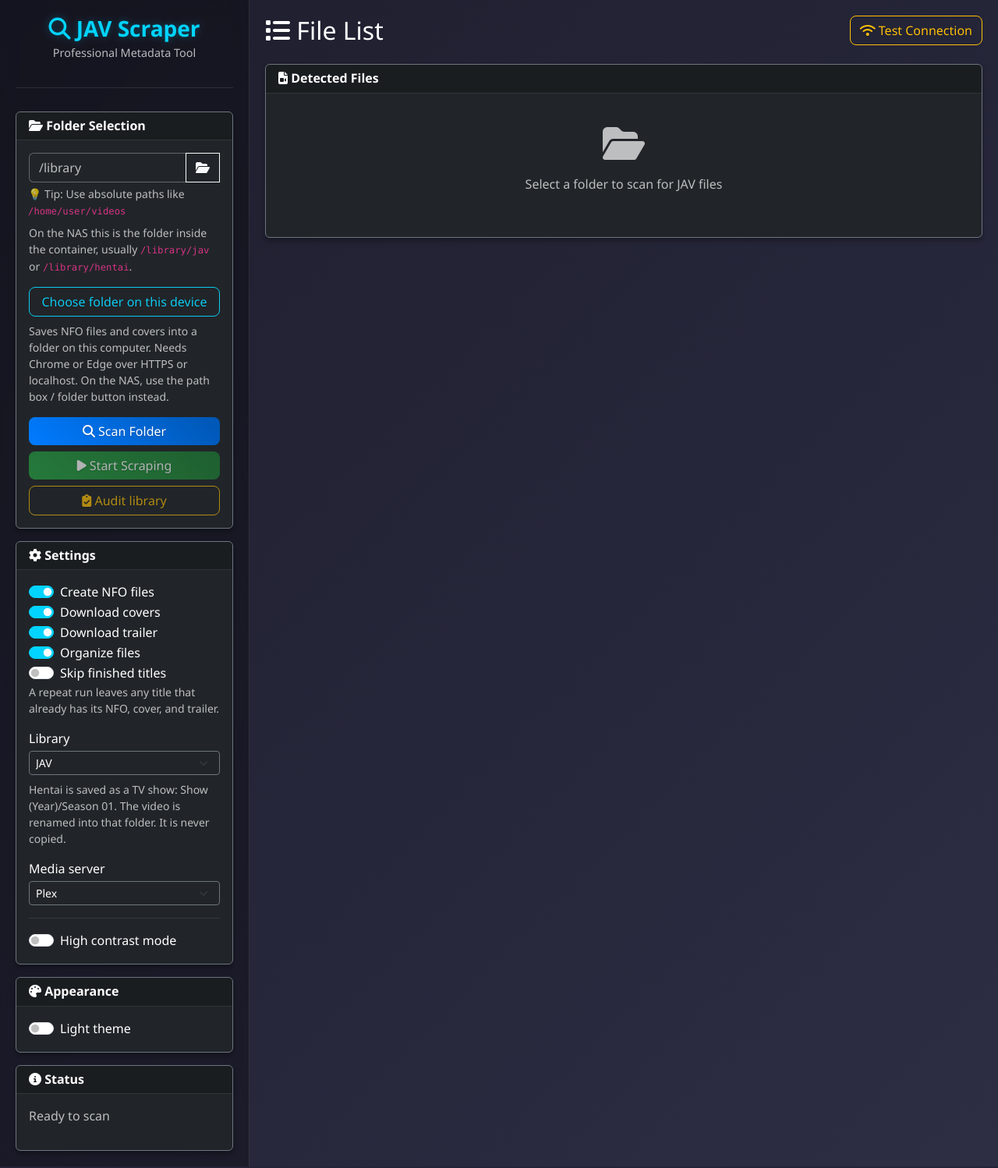
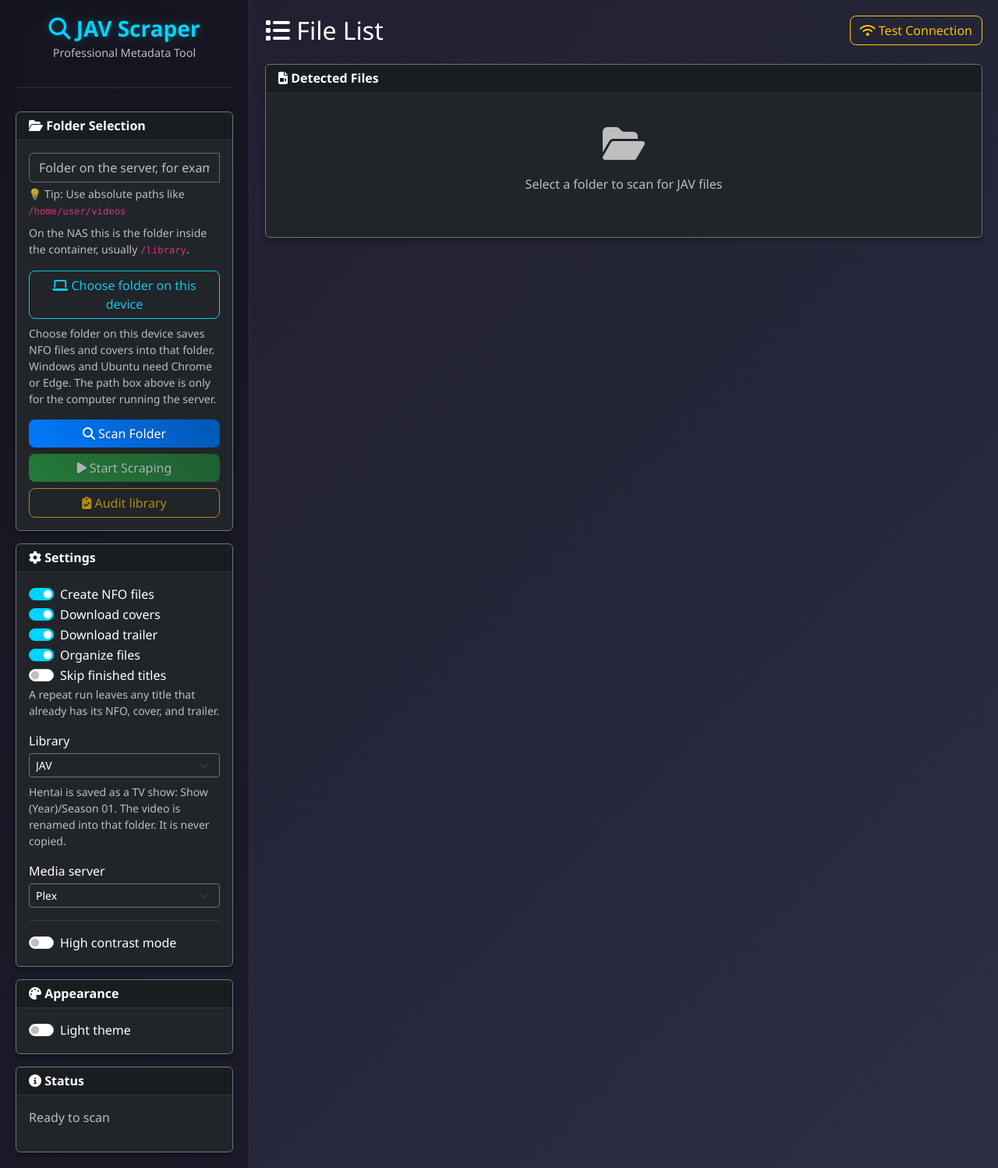
Before and after one commit to borepig/wooscraper, a Flask app: page / in a window 1280 px wide. Shown: the whole page at 78% size. Run offline with Flask 2, Linux system fonts and the light colour scheme.

Commit message:
fix(ui): restore simple folder pick, allow directories
Drop the NAS browse modal. Keep the original path box + Choose folder
button; the fallback picker now selects a folder, not files only.

Co-authored-by: Cursor <cursoragent@cursor.com>

```diff
--- a/app.py
+++ b/app.py
@@ -913,87 +913,10 @@ def _present_lookup(metadata, media_server='plex'):
 @app.route('/api/capabilities')
 def capabilities():
     """Tell the page which tools this process can actually perform."""
-    library_root = (os.environ.get('LIBRARY_ROOT') or '').strip() or ('/library' if not HOSTED else '')
     return jsonify({
         'hosted': HOSTED,
         'local_files': not HOSTED,
-        'library_root': library_root if not HOSTED else '',
-        'browse': not HOSTED,
         'version': __version__,
-    })
-
-
-def _library_roots():
-    """Folders the page may browse. Prefer LIBRARY_ROOT, then its children."""
-    roots = []
-    primary = (os.environ.get('LIBRARY_ROOT') or '').strip() or '/library'
-    if primary and os.path.isdir(primary):
-        roots.append(Path(primary).resolve())
-        try:
-            for child in sorted(Path(primary).iterdir()):
-                if child.is_dir() and not child.name.startswith('.'):
-                    roots.append(child.resolve())
-        except OSError:
-            pass
-    return roots
-
-
-def _browse_allowed(path: Path) -> bool:
-    """True when path stays under a configured library root."""
-    try:
-        resolved = path.resolve()
-    except OSError:
-        return False
-    for root in _library_roots():
-        try:
-            resolved.relative_to(root)
-            return True
-        except ValueError:
-            if resolved == root:
-                return True
-    return False
-
-
-@app.route('/api/browse')
-def browse_library():
-    """List subfolders on the NAS for the path box. Not used on hosted deploys."""
-    if HOSTED:
-        return jsonify({'error': 'Folder browsing is only available when files are on this server'}), 400
-    roots = _library_roots()
-    if not roots:
-        return jsonify({'error': 'No library folder is mounted'}), 404
-    requested = (request.args.get('path') or str(roots[0])).strip() or str(roots[0])
-    current = Path(requested)
-    if not _browse_allowed(current) or not current.is_dir():
-        current = roots[0]
-    try:
-        current = current.resolve()
-    except OSError:
-        return jsonify({'error': 'Cannot open that folder'}), 400
-    parent = current.parent if _browse_allowed(current.parent) else None
-    entries = []
-    try:
-        for item in sorted(current.iterdir(), key=lambda path: path.name.casefold()):
-            if not item.is_dir():
-                continue
-            # Skip trash / snapshot / hidden NAS folders.
-            if item.name.startswith('.') or item.name.startswith('@'):
-                continue
-            entries.append({
-                'name': item.name,
-                'path': str(item),
-                'type': 'dir',
-            })
-    except OSError as error:
-        return jsonify({'error': str(error)}), 400
-    return jsonify({
-        'success': True,
-        'path': str(current),
-        'parent': str(parent) if parent else None,
-        'roots': [str(root) for root in roots[:1]] + [
-            str(root) for root in roots[1:] if root.parent == roots[0]
-        ],
-        'entries': entries,
     })
 
 
--- a/static/js/app.js
+++ b/static/js/app.js
@@ -24,16 +24,6 @@ document.addEventListener('DOMContentLoaded', function() {
     // Initialize path suggestions
     addPathSuggestions();
 
-    const browseBtn = document.getElementById('browseServerFolder');
-    if (browseBtn) {
-        browseBtn.addEventListener('click', browseFolder);
-    }
-    const browseSelect = document.getElementById('browseSelectBtn');
-    if (browseSelect) {
-        browseSelect.addEventListener('click', selectBrowseFolder);
-    }
-    setupServerBrowse();
-
     // Initialize theme from localStorage
     try {
         const savedTheme = localStorage.getItem('theme');
@@ -53,100 +43,79 @@ document.addEventListener('DOMContentLoaded', function() {
     }
 });
 
-let browsePath = '';
 
-async function setupServerBrowse() {
+
+/**
+ * Opens the folder browser dialog
+ * @description Triggers the hidden file input to select a folder
+ * @returns {void}
+ */
+function browseFolder() {
+    // For web browsers, we'll use a simple input
+    // In a real desktop app, you'd use a native file dialog
+    const folderInput = document.getElementById('folderInput');
+    folderInput.click();
+}
+
+// Show path helper
+async function showPathHelper() {
     try {
-        const response = await fetch('/api/capabilities');
+        const response = await fetch('/api/common-paths');
         const data = await response.json();
-        const browseBtn = document.getElementById('browseServerFolder');
-        if (browseBtn) {
-            browseBtn.style.display = data.browse ? '' : 'none';
-        }
-        if (data.library_root && !document.getElementById('folderPath').value) {
-            document.getElementById('folderPath').placeholder = data.library_root;
+
+        if (data.success && data.paths.length > 0) {
+            let pathList = 'Found video folders:\n\n';
+            data.paths.forEach(item => {
+                pathList += `• ${item.path} (${item.video_count} videos)\n`;
+            });
+
+            pathList += '\n💡 Tip: Use the full path to the folder containing video files';
+
+            alert(pathList);
+        } else {
+            alert('No video folders found automatically.\n\nTry these common paths:\n• test_videos\n• /home/joe/Videos');
         }
     } catch (error) {
-        // Capabilities are optional; path box still works.
+        alert('Error finding paths. Try:\n• test_videos');
     }
 }
 
-/**
- * Opens the folder browser for folders on the server / NAS.
- */
-async function browseFolder() {
-    const start = (document.getElementById('folderPath').value || '').trim();
-    await loadBrowsePath(start);
-    const modal = bootstrap.Modal.getOrCreateInstance(document.getElementById('folderModal'));
-    modal.show();
-}
+// Quick path helper function removed - no more popup
 
-async function loadBrowsePath(path) {
-    const list = document.getElementById('browseFolderList');
-    const label = document.getElementById('browseCurrentPath');
-    if (list) {
-        list.innerHTML = '<div class="list-group-item bg-dark text-muted">Loading…</div>';
+// Handle folder selection
+function selectFolder() {
+    const folderInput = document.getElementById('folderInput');
+    if (folderInput.files.length > 0) {
+        // Get the folder name from the file object
+        const file = folderInput.files[0];
+        let folderName = '';
+
+        // Extract folder name from the relative path
+        if (file.webkitRelativePath) {
+            const pathParts = file.webkitRelativePath.split('/');
+            if (pathParts.length > 1) {
+                folderName = pathParts[0];
+            }
+        }
+
+        // Close the modal
+        const modal = bootstrap.Modal.getInstance(document.getElementById('folderModal'));
+        modal.hide();
+
+        // Show a dialog to get the full absolute path
+        const fullPath = prompt(
+            `You selected folder: "${folderName}"\n\nPlease enter the full absolute path to this folder:\n\nExample: /home/joe/media/Others/JAV/${folderName}`,
+            `/home/joe/media/Others/JAV/${folderName}`
+        );
+
+        if (fullPath && fullPath.trim()) {
+            document.getElementById('folderPath').value = fullPath.trim();
+            currentFolder = fullPath.trim();
+            showNotification('Folder path set: ' + fullPath.trim(), 'success');
+        } else {
+            showNotification('No path entered. Please enter the path manually.', 'warning');
+        }
     }
-    const query = path ? ('?path=' + encodeURIComponent(path)) : '';
-    const response = await fetch('/api/browse' + query);
-    const data = await response.json();
-    if (!response.ok) {
-        if (list) {
-            list.innerHTML = '<div class="list-group-item bg-dark text-danger">' +
-                (data.error || 'Could not open folder') + '</div>';
-        }
-        return;
-    }
-    browsePath = data.path || '';
-    if (label) {
-        label.textContent = browsePath;
-    }
-    if (!list) {
-        return;
-    }
-    list.innerHTML = '';
-    if (data.parent) {
-        const up = document.createElement('button');
-        up.type = 'button';
-        up.className = 'list-group-item list-group-item-action bg-dark text-light';
-        up.innerHTML = '<i class="fas fa-level-up-alt me-2"></i>.. (parent folder)';
-        up.addEventListener('click', () => loadBrowsePath(data.parent));
-        list.appendChild(up);
-    }
-    (data.entries || []).forEach((entry) => {
-        const row = document.createElement('button');
-        row.type = 'button';
-        row.className = 'list-group-item list-group-item-action bg-dark text-light';
-        row.innerHTML = '<i class="fas fa-folder me-2 text-warning"></i>' + entry.name;
-        row.addEventListener('click', () => loadBrowsePath(entry.path));
-        list.appendChild(row);
-    });
-    if (!(data.entries || []).length) {
-        const empty = document.createElement('div');
-        empty.className = 'list-group-item bg-dark text-muted';
-        empty.textContent = 'No subfolders here. You can still use this folder.';
-        list.appendChild(empty);
-    }
-}
-
-function selectBrowseFolder() {
-    if (!browsePath) {
-        showNotification('No folder selected', 'warning');
-        return;
-    }
-    document.getElementById('folderPath').value = browsePath;
-    currentFolder = browsePath;
-    localStorage.setItem('lastFolderPath', browsePath);
-    const modal = bootstrap.Modal.getInstance(document.getElementById('folderModal'));
-    if (modal) {
-        modal.hide();
-    }
-    showNotification('Folder path set: ' + browsePath, 'success');
-}
-
-/** Kept for older onclick handlers; same as browseFolder. */
-function selectFolder() {
-    selectBrowseFolder();
 }
 
 // Convert relative path to absolute path
@@ -337,7 +306,7 @@ async function startScraping(audit) {
         const downloadCover = document.getElementById('downloadCover').checked;
         const downloadTrailer = document.getElementById('downloadTrailer').checked;
         const library = (document.getElementById('libraryKind') || {}).value || 'jav';
-        // Hentai audit reprocesses layout too; JAV audit stays artwork-only.
+        // Hentai audit still organizes into Season 01; JAV audit stays artwork-only.
         const organizeFiles = (auditing && library !== 'hentai')
             ? false
             : document.getElementById('organizeFiles').checked;
--- a/static/js/client-folder.js
+++ b/static/js/client-folder.js
@@ -51,11 +51,9 @@
             return;
         }
         if (canWriteFolder()) {
-            button.textContent = 'Choose folder on this device';
-            help.textContent = 'Saves NFO files and covers into a folder on this computer. Needs Chrome or Edge over HTTPS or localhost. On the NAS, use the path box / folder button instead.';
+            help.textContent = 'Choose folder on this device saves NFO files and covers into that folder. Windows and Ubuntu need Chrome or Edge. The path box above is only for the computer running the server.';
         } else {
-            button.textContent = 'Choose folder on this device';
-            help.textContent = 'This browser cannot write into a folder over plain HTTP. You can still pick a folder of videos; Start Scraping downloads a zip. On the QNAP, prefer the path box and the browse button beside it.';
+            help.textContent = 'Choose a folder of videos on this device. Start Scraping downloads a zip of NFO files and covers for you to save. The path box above is for folders on the NAS (/library/...).';
         }
     }
 
@@ -120,7 +118,16 @@
         cancelled = false;
         try {
             if (canWriteFolder()) {
-                rootHandle = await window.showDirectoryPicker({ mode: 'readwrite' });
+                try {
+                    rootHandle = await window.showDirectoryPicker({ mode: 'readwrite' });
+                } catch (error) {
+                    if (error && error.name === 'AbortError') {
+                        return;
+                    }
+                    // HTTP to the NAS cannot write via the File System API — fall back to folder pick.
+                    document.getElementById('clientFilePicker').click();
+                    return;
+                }
                 mode = 'write';
                 picked = await listDirectory(rootHandle, []);
             } else {
--- a/templates/index.html
+++ b/templates/index.html
@@ -26,11 +26,8 @@
                         <div class="card-body">
                             <div class="input-group mb-2">
                                 <input type="text" class="form-control bg-dark text-light" id="folderPath" placeholder="/library">
-                                <button class="btn btn-outline-light" type="button" id="browseServerFolder" title="Browse folders on the NAS">
-                                    <i class="fas fa-folder-open"></i>
-                                </button>
                             </div>
-                            <p class="text-muted small" id="serverFolderHelp">On the NAS this is the folder inside the container, usually <code>/library/jav</code> or <code>/library/hentai</code>.</p>
+                            <p class="text-muted small">On the NAS this is the folder inside the container, usually <code>/library</code>.</p>
                             <button class="btn btn-outline-info w-100 mb-2" id="chooseDeviceFolder" type="button">
                                 <i class="fas fa-laptop"></i> Choose folder on this device
                             </button>
@@ -209,21 +206,28 @@
         </div>
     </div>
 
-    <!-- Modal for NAS / server folder browser -->
+    <!-- Modal for folder browser -->
     <div class="modal fade" id="folderModal" tabindex="-1">
-        <div class="modal-dialog modal-dialog-scrollable">
+        <div class="modal-dialog">
             <div class="modal-content bg-dark text-light">
                 <div class="modal-header">
-                    <h5 class="modal-title">Select folder on the server</h5>
+                    <h5 class="modal-title">Select Folder</h5>
                     <button type="button" class="btn-close btn-close-white" data-bs-dismiss="modal"></button>
                 </div>
                 <div class="modal-body">
-                    <p class="text-muted small mb-2" id="browseCurrentPath">/library</p>
-                    <div class="list-group list-group-flush" id="browseFolderList"></div>
+                    <div class="alert alert-info">
+                        <i class="fas fa-info-circle"></i>
+                        <strong>Note:</strong> Due to browser security restrictions, you'll need to enter the full absolute path manually after selecting a folder.
+                    </div>
+                    <label for="folderInput" class="form-label">Select any file from the folder:</label>
+                    <input type="file" class="form-control" id="folderInput" webkitdirectory directory multiple>
+                    <small class="text-muted">
+                        This will help identify the folder name, then you'll enter the full path.
+                    </small>
                 </div>
                 <div class="modal-footer">
                     <button type="button" class="btn btn-secondary" data-bs-dismiss="modal">Cancel</button>
-                    <button type="button" class="btn btn-primary" id="browseSelectBtn">Use this folder</button>
+                    <button type="button" class="btn btn-primary" onclick="selectFolder()">Select</button>
                 </div>
             </div>
         </div>
```
